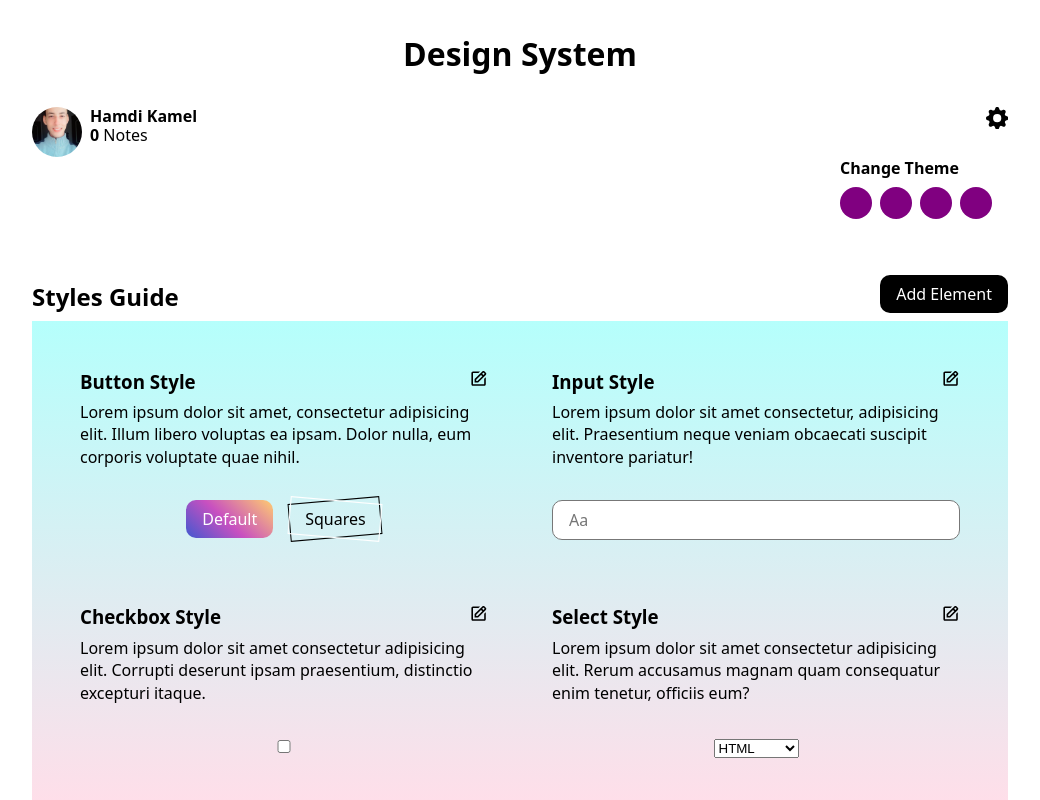
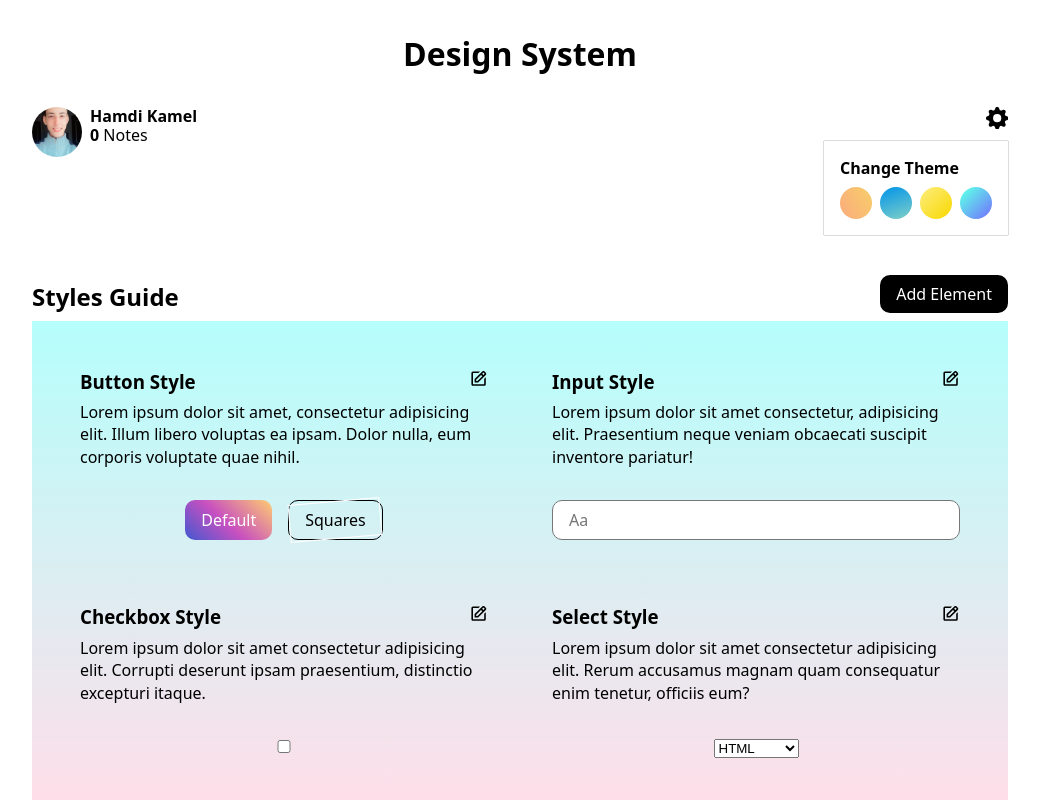
Before and after one commit to hamdi4-beep/design-system, a React (Vite) app: page / in a window 1280 px wide. Both pictures are taken after a click on the icon 1116 px from the left and 118 px from the top of the page. Shown: the top 800 px of the page, without its empty margins (120-1160 px from the left). Built offline with nearby package versions, Linux system fonts and the light colour scheme.

Commit message:
styled settings menu

```diff
--- a/src/components/Header.tsx
+++ b/src/components/Header.tsx
@@ -38,9 +38,9 @@ function Header() {
 
                             <div className="colors-list">
                                 <div className="color one"></div>
-                                <div className="color one"></div>
-                                <div className="color one"></div>
-                                <div className="color one"></div>
+                                <div className="color two"></div>
+                                <div className="color three"></div>
+                                <div className="color four"></div>
                             </div>
                         </li>
                     </div>
--- a/src/sass/globals/_buttons.scss
+++ b/src/sass/globals/_buttons.scss
@@ -6,22 +6,14 @@
 
 .squares {
     position: relative;
+    border: 1px solid black;
 
-    &::before,
     &::after {
         content: '';
         display: block;
         position: absolute;
         inset: 0;
-        border: 1px solid black;
-    }
-
-    &::before {
         rotate: -5deg;
-    }
-
-    &::after {
-        rotate: 5deg;
-        border-color: white;
+        border: 1px solid white;
     }
 }
--- a/src/sass/globals/_header.scss
+++ b/src/sass/globals/_header.scss
@@ -30,6 +30,10 @@ header {
             color: black;
         }
 
+        .items-list {
+            box-shadow: 0 0 1px rgb(0 0 0 / .8);
+        }
+
         .colors-list {
             display: flex;
             gap: .5rem;
@@ -43,7 +47,21 @@ header {
         }
 
         .one {
-            background-color: purple;
+            background-color: #FBAB7E;
+            background-image: linear-gradient(62deg, #FBAB7E 0%, #F7CE68 100%);
+        }
+
+        .two {
+            background-color: #0093E9;
+            background-image: linear-gradient(160deg, #0093E9 0%, #80D0C7 100%);
+        }
+
+        .three {
+            background-image: linear-gradient( 135deg, #FDEB71 10%, #F8D800 100%);
+        }
+
+        .four {
+            background-image: linear-gradient( 135deg, #5EFCE8 10%, #736EFE 100%);
         }
     }
 
```
Also changed, not shown: 1 other file (tests, documents, lock files or other folders).
